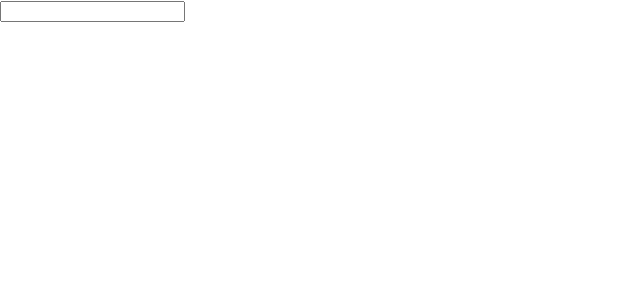
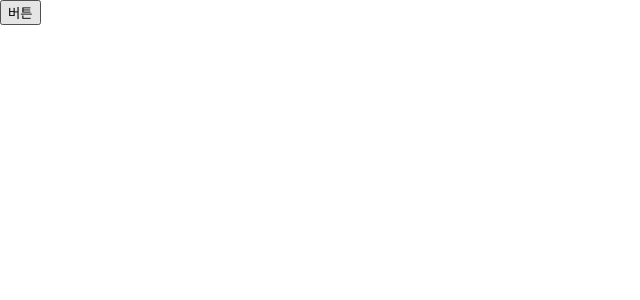
Before and after one commit to Yoosun-Chang/react_board, a React (Create React App) app in the folder practice/: page / in a window 1280 px wide. Shown: the top 300 px of the page, without its empty margins (0-640 px from the left). Built offline with nearby package versions, Linux system fonts and the light colour scheme.

Commit message:
Feat: 리액트 불변성 지키기 예시

```diff
--- a/practice/src/App.js
+++ b/practice/src/App.js
@@ -1,20 +1,20 @@
 import React, { useState } from "react";
 
-const App = () => {
-  const [value, setValue] = useState("");
+function App() {
+  const [dogs, setDogs] = useState(["말티즈"]);
 
-  const onChangeHandler = (event) => {
-    const inputValue = event.target.value;
-    setValue(inputValue);
-  };
+  function onClickHandler() {
+		// spread operator(전개 연산자)를 이용해서 dogs를 복사합니다.
+	  // 그리고 나서 항목을 추가합니다.
+    setDogs([...dogs, "시고르자브르종"]);
+  }
 
-	console.log(value) // value가 어떻게 변하는지 한번 콘솔로 볼까요?
-
+  console.log(dogs);
   return (
     <div>
-      <input type="text" onChange={onChangeHandler} value={value} />
+      <button onClick={onClickHandler}>버튼</button>
     </div>
   );
-};
+}
 
 export default App;
```
